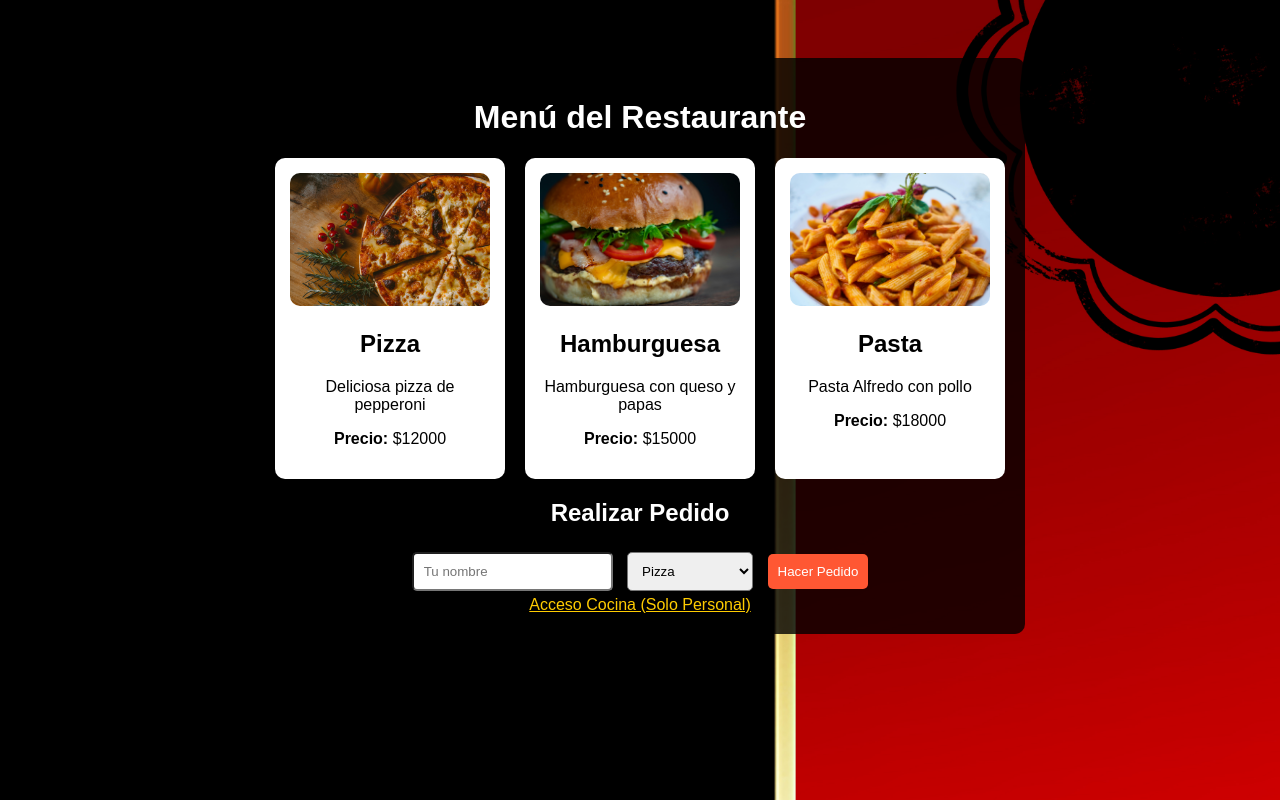
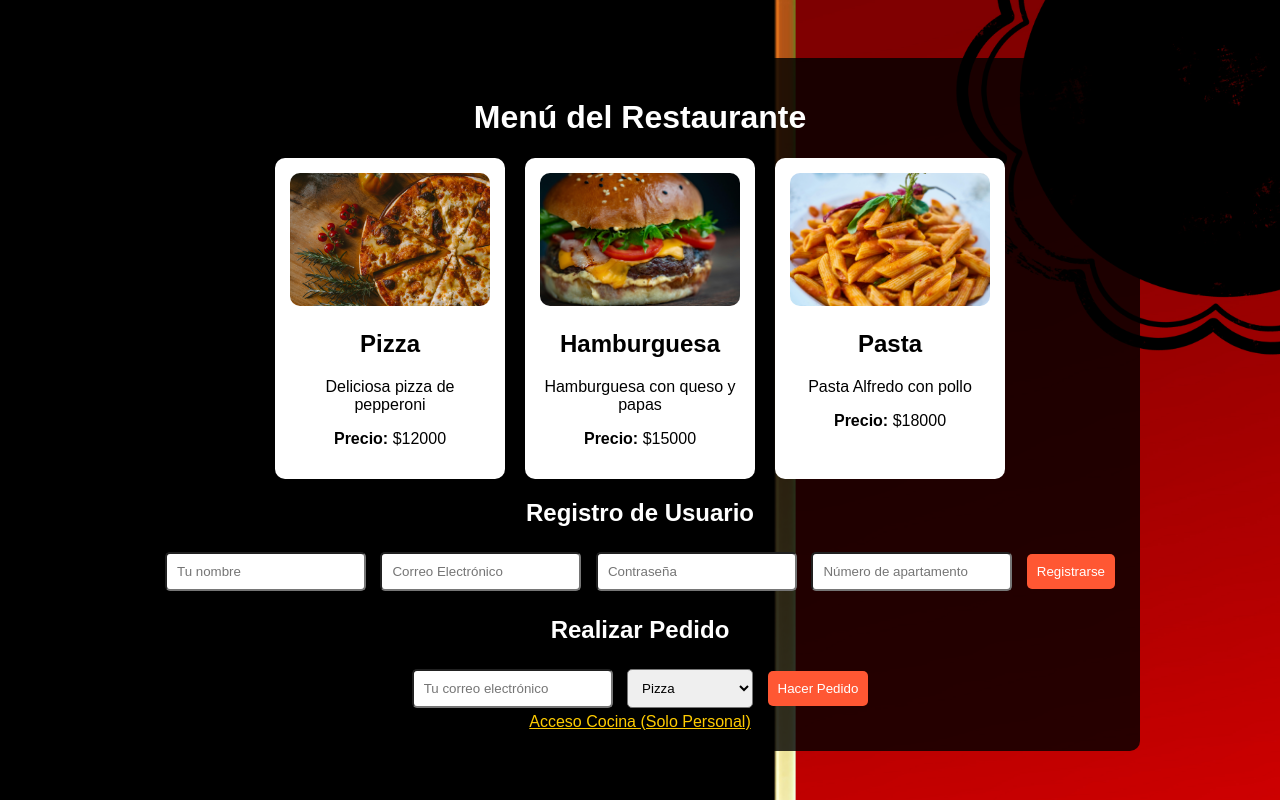
Before and after one commit to pardogg/Menu_digital, a Flask app: page / in a window 1280 px wide. Run offline with Flask 3, Linux system fonts and the light colour scheme.

Commit message:
Corrección de despliegue

```diff
--- a/templates/index.html
+++ b/templates/index.html
@@ -10,6 +10,7 @@
     <div class="container">
         <h1>Menú del Restaurante</h1>
 
+        <!-- Sección de productos -->
         <div class="menu">
             {% for producto in productos %}
                 <div class="producto">
@@ -21,9 +22,31 @@
             {% endfor %}
         </div>
 
+        <!-- Mensajes Flash -->
+        {% with messages = get_flashed_messages(with_categories=True) %}
+            {% if messages %}
+                {% for category, message in messages %}
+                    <div class="flash-message {{ category }}">
+                        {{ message }}
+                    </div>
+                {% endfor %}
+            {% endif %}
+        {% endwith %}
+
+        <!-- Formulario de Registro -->
+        <h2>Registro de Usuario</h2>
+        <form action="{{ url_for('registro') }}" method="POST">
+            <input type="text" name="nombre" placeholder="Tu nombre" required>
+            <input type="email" name="email" placeholder="Correo Electrónico" required>
+            <input type="password" name="password" placeholder="Contraseña" required>
+            <input type="number" name="apartamento" placeholder="Número de apartamento" required>
+            <button type="submit">Registrarse</button>
+        </form>
+
+        <!-- Formulario de Pedido -->
         <h2>Realizar Pedido</h2>
         <form action="{{ url_for('realizar_pedido') }}" method="post">
-            <input type="text" name="nombre" placeholder="Tu nombre" required>
+            <input type="email" name="email" placeholder="Tu correo electrónico" required>
             <select name="orden" required>
                 {% for producto in productos %}
                     <option value="{{ producto.nombre }}">{{ producto.nombre }}</option>
@@ -32,6 +55,7 @@
             <button type="submit">Hacer Pedido</button>
         </form>
 
+        <!-- Acceso a la cocina -->
         <a href="{{ url_for('cocina') }}">Acceso Cocina (Solo Personal)</a>
     </div>
 </body>
```
Also changed, not shown: app/app.py (renamed from app.py), instance/usuarios.db (added).
